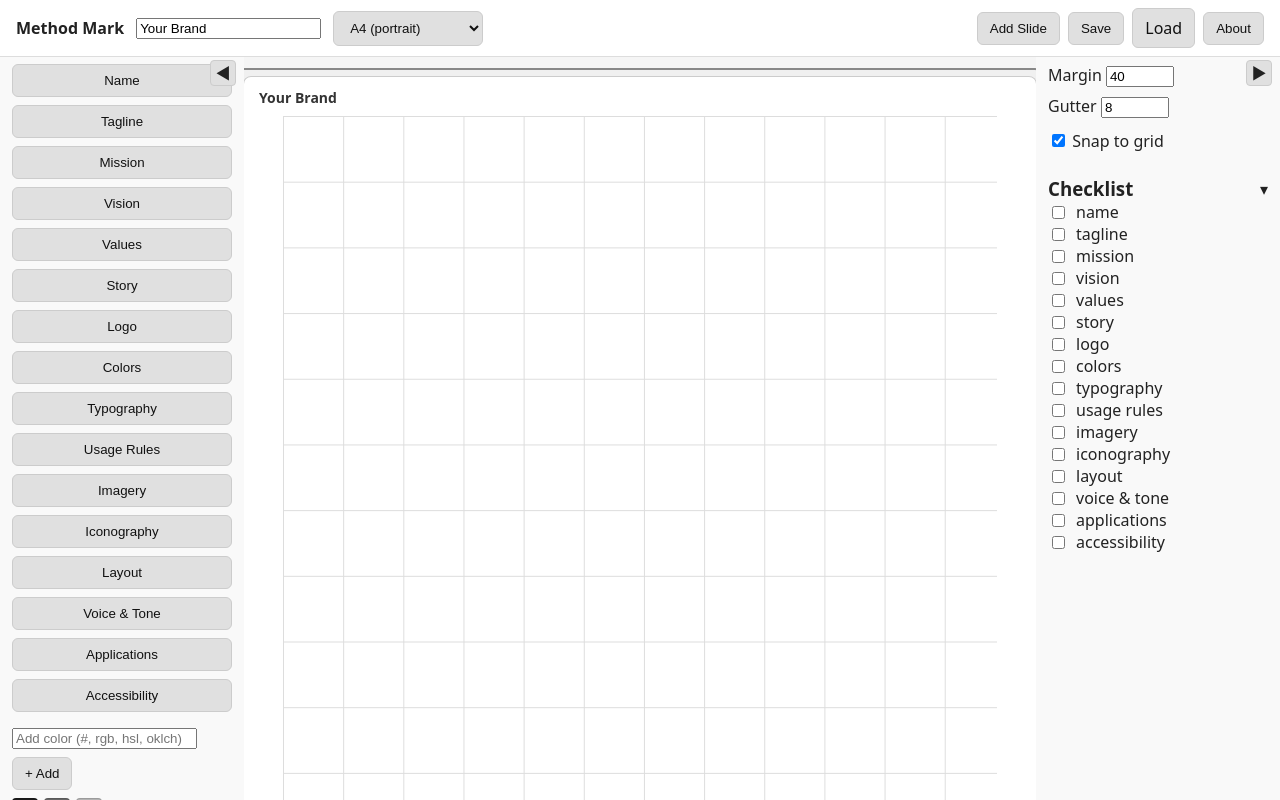
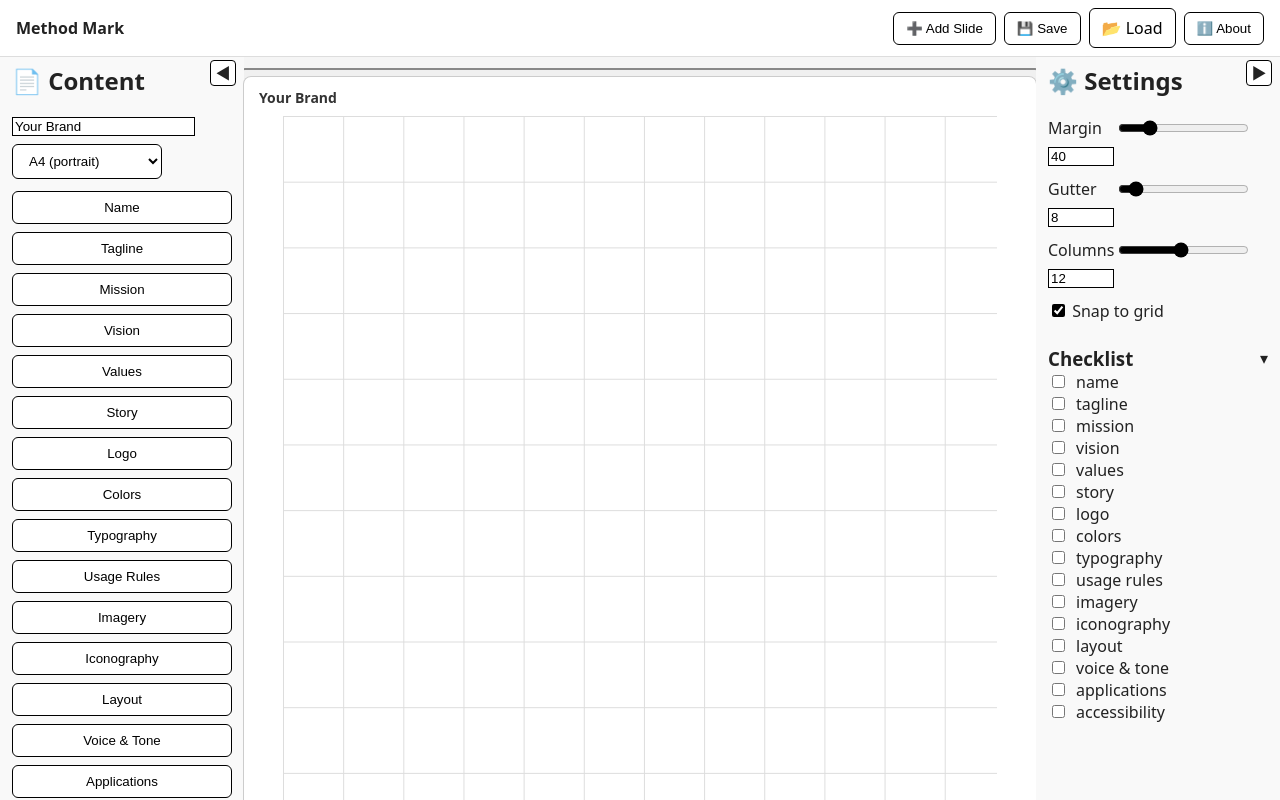
Before and after one commit to kngzero/Method-Mark, a React (Vite) app: page / in a window 1280 px wide. Shown: the top 800 px of the page. Built offline with nearby package versions, Linux system fonts and the light colour scheme.

Commit message:
Improve UI layout and styling

```diff
--- a/index.html
+++ b/index.html
@@ -7,23 +7,27 @@
     <style>
       html, body, #root { height: 100%; margin: 0; }
       body { font-family: ui-sans-serif, system-ui, -apple-system, Segoe UI, Roboto, Helvetica, Arial, Apple Color Emoji, Segoe UI Emoji; background:#f5f5f5; color:#222; }
-      .btn { padding:8px 12px; background:#e0e0e0; border:1px solid #ccc; color:#111; border-radius:6px; cursor:pointer; }
-      .btn:hover { background:#d5d5d5; }
+      .btn { padding:8px 12px; background:#fff; border:1px solid #000; color:#000; border-radius:6px; cursor:pointer; }
+      .btn:hover { background:#f0f0f0; }
       .header { position:fixed; top:0; left:0; right:0; background:#fff; border-bottom:1px solid #ddd; display:flex; justify-content:space-between; align-items:center; padding:8px 16px; z-index:40; }
       .workspace { display:flex; height:calc(100% - 52px); margin-top:52px; }
       .canvasWrap { flex:1; display:flex; gap:16px; padding:16px; flex-wrap:wrap; justify-content:center; overflow:auto; }
       .slide { background:#fff; color:#111; border-radius:8px; box-shadow: 0 0 0 1px #ccc inset; position: relative; }
-      .side { background:#f9f9f9; padding:12px; width:220px; overflow:auto; position:relative; }
+      .side { background:#f9f9f9; padding:12px; width:220px; overflow:auto; position:fixed; top:52px; bottom:0; }
+      .side.left { left:0; }
+      .side.right { right:0; }
       .row { display:flex; gap:8px; align-items:center; flex-wrap:wrap; }
       .swatch { width:24px; height:24px; border:1px solid #0002; border-radius:4px; }
       .palette { display:flex; gap:6px; flex-wrap:wrap; margin-top:8px; }
       .small { font-size:12px; color:#aaa; }
       .blockToolbar { display:flex; flex-direction:column; gap:8px; }
       .blockToolbar .btn { width:100%; text-transform:capitalize; }
-      .drawerOpener { width:20px; background:#f0f0f0; display:flex; align-items:center; justify-content:center; cursor:pointer; border-right:1px solid #ddd; }
-      .drawerOpener.right { border-right:none; border-left:1px solid #ddd; }
-      .drawerToggle { position:absolute; top:8px; right:8px; width:24px; height:24px; background:#e0e0e0; border:1px solid #ccc; border-radius:4px; display:flex; align-items:center; justify-content:center; cursor:pointer; }
+      .drawerOpener { width:20px; background:#f0f0f0; display:flex; align-items:center; justify-content:center; cursor:pointer; border-right:1px solid #ddd; position:fixed; top:52px; bottom:0; left:0; }
+      .drawerOpener.right { border-right:none; border-left:1px solid #ddd; right:0; left:auto; }
+      .drawerToggle { position:absolute; top:8px; right:8px; width:24px; height:24px; background:#fff; border:1px solid #000; border-radius:4px; display:flex; align-items:center; justify-content:center; cursor:pointer; }
       .handle { position:absolute; right:6px; bottom:6px; background:#fff; color:#333; font-size:12px; padding:2px 6px; border-radius:4px; border:1px solid #ccc; }
+      input[type="checkbox"], input[type="range"] { accent-color:#000; }
+      input, select { border:1px solid #000; }
     </style>
   </head>
   <body>
--- a/src/App.jsx
+++ b/src/App.jsx
@@ -6,7 +6,7 @@ import { BLOCK_TYPES } from './constants.js'
 import html2canvas from 'html2canvas'
 import jsPDF from 'jspdf'
 import { parseColor } from './utils/color.js'
-import { computeGrid } from './utils/grid.js'
+import { GRID_PRESETS, computeGrid } from './utils/grid.js'
 
 const DEFAULT_A4 = { w: 794, h: 1123 };     // px approximation
 const DEFAULT_169 = { w: 1600, h: 900 };    // px
@@ -22,12 +22,23 @@ export default function App() {
 
   const dim = format === 'A4' ? DEFAULT_A4 : DEFAULT_169;
     const [snap, setSnap] = React.useState(true);
-  const [gridSettings, setGridSettings] = React.useState({ margin:40, gutter:8 });
+    const [gridSettings, setGridSettings] = React.useState(() => ({ ...GRID_PRESETS['A4'] }));
     const grid = computeGrid(format, dim.w, dim.h, gridSettings);
+
+    React.useEffect(() => {
+      setGridSettings({ ...GRID_PRESETS[format] });
+    }, [format]);
 
     const addSlide = () => {
       const id = 's'+(slides.length+1);
       setSlides([...slides, { id, blocks: [] }]);
+      setActive(id);
+    };
+
+    const duplicateSlide = (s) => {
+      const id = 's'+(slides.length+1);
+      const blocks = JSON.parse(JSON.stringify(s.blocks || []));
+      setSlides([...slides, { id, blocks }]);
       setActive(id);
     };
 
@@ -110,26 +121,29 @@ export default function App() {
         <header className="header">
           <div className="row" style={{ gap:12 }}>
             <strong>Method Mark</strong>
+          </div>
+          <div className="row">
+            <button className="btn" onClick={addSlide}>➕ Add Slide</button>
+            <button className="btn" onClick={saveJSON}>💾 Save</button>
+            <label className="btn">
+              📂 Load
+              <input type="file" accept="application/json" style={{ display:'none' }} onChange={e => e.target.files[0] && loadJSON(e.target.files[0])} />
+            </label>
+            <button className="btn" onClick={()=>alert('Method Mark')}>ℹ️ About</button>
+          </div>
+        </header>
+        <div className="workspace" style={{ paddingLeft:leftOpen?220:20, paddingRight:rightOpen?220:20, boxSizing:'border-box' }}>
+          {leftOpen ? (
+            <aside className="side left">
+              <div className="drawerToggle" onClick={()=>setLeftOpen(false)}>◀</div>
+              <h2 style={{ marginTop:0 }}>📄 Content</h2>
+              <div className="row" style={{ marginBottom:12 }}>
                 <input type="text" value={brandName} onChange={e=>setBrandName(e.target.value)} placeholder="Brand name" />
                 <select className="btn" value={format} onChange={e=>setFormat(e.target.value)}>
                   <option value="A4">A4 (portrait)</option>
                   <option value="16x9">16×9 (landscape)</option>
                 </select>
               </div>
-        <div className="row">
-          <button className="btn" onClick={addSlide}>Add Slide</button>
-          <button className="btn" onClick={saveJSON}>Save</button>
-          <label className="btn">
-            Load
-            <input type="file" accept="application/json" style={{ display:'none' }} onChange={e => e.target.files[0] && loadJSON(e.target.files[0])} />
-          </label>
-          <button className="btn" onClick={()=>alert('Method Mark')}>About</button>
-        </div>
-      </header>
-      <div className="workspace">
-        {leftOpen ? (
-          <aside className="side">
-            <div className="drawerToggle" onClick={()=>setLeftOpen(false)}>◀</div>
               <BlockToolbar onAdd={addBlock} />
               <div style={{ marginTop:16 }}>
                 <div className="row">
@@ -139,7 +153,7 @@ export default function App() {
                   <button className="btn" onClick={()=>{
                     const val = prompt('Enter a color (#rgb, rgb(), hsl(), oklch())');
                     if (val) addPaletteColor(val);
-                }}>+ Add</button>
+                  }}>➕ Add</button>
                 </div>
                 <div className="palette">
                   {palette.map((c,i)=>(
@@ -162,24 +176,36 @@ export default function App() {
                 >
                   <div style={{ position:'absolute', left:16, top:12, color:'#333', fontWeight:600, fontSize:14 }}>{brandName}</div>
                   <Slide blocks={s.blocks || []} grid={grid} snap={snap} onChange={b=>setSlideBlocks(s.id,b)} />
-                <div style={{ position:'absolute', left:16, bottom:12, display:'flex', gap:8 }}>
-                  {palette.map((c,i)=> <div key={i} title={c} className="swatch" style={{ background:c }} />)}
-                </div>
                 </div>
                 <div className="row" style={{ justifyContent:'space-between', marginTop:6 }}>
                   <span className="small">Slide: {s.id}</span>
-                <button className="btn" onClick={()=>setSlides(slides.filter(x=>x.id!==s.id))}>Delete</button>
+                  <div className="row">
+                    <button className="btn" onClick={()=>duplicateSlide(s)}>📄 Duplicate</button>
+                    <button className="btn" onClick={()=>setSlides(slides.filter(x=>x.id!==s.id))}>🗑️ Delete</button>
+                  </div>
                 </div>
               </div>
             ))}
           </div>
 
           {rightOpen ? (
-          <aside className="side">
+            <aside className="side right">
               <div className="drawerToggle" onClick={()=>setRightOpen(false)}>▶</div>
+              <h2 style={{ marginTop:0 }}>⚙️ Settings</h2>
               <div className="row" style={{ marginBottom:12 }}>
-              <label>Margin <input type="number" value={gridSettings.margin} onChange={e=>setGridSettings({...gridSettings, margin:parseInt(e.target.value)||0})} style={{ width:60 }} /></label>
-              <label>Gutter <input type="number" value={gridSettings.gutter} onChange={e=>setGridSettings({...gridSettings, gutter:parseInt(e.target.value)||0})} style={{ width:60 }} /></label>
+                <label style={{ width:60 }}>Margin</label>
+                <input type="range" min="0" max="200" value={gridSettings.margin} onChange={e=>setGridSettings({...gridSettings, margin:parseInt(e.target.value)||0})} />
+                <input type="number" value={gridSettings.margin} onChange={e=>setGridSettings({...gridSettings, margin:parseInt(e.target.value)||0})} style={{ width:60 }} />
+              </div>
+              <div className="row" style={{ marginBottom:12 }}>
+                <label style={{ width:60 }}>Gutter</label>
+                <input type="range" min="0" max="100" value={gridSettings.gutter} onChange={e=>setGridSettings({...gridSettings, gutter:parseInt(e.target.value)||0})} />
+                <input type="number" value={gridSettings.gutter} onChange={e=>setGridSettings({...gridSettings, gutter:parseInt(e.target.value)||0})} style={{ width:60 }} />
+              </div>
+              <div className="row" style={{ marginBottom:12 }}>
+                <label style={{ width:60 }}>Columns</label>
+                <input type="range" min="1" max="24" value={gridSettings.cols} onChange={e=>setGridSettings({...gridSettings, cols:parseInt(e.target.value)||1})} />
+                <input type="number" value={gridSettings.cols} onChange={e=>setGridSettings({...gridSettings, cols:parseInt(e.target.value)||1})} style={{ width:60 }} />
               </div>
               <div className="row" style={{ marginBottom:12 }}>
                 <label><input type="checkbox" checked={snap} onChange={e=>setSnap(e.target.checked)} /> Snap to grid</label>
```
Lines whose indentation alone changed are shown as unchanged.
